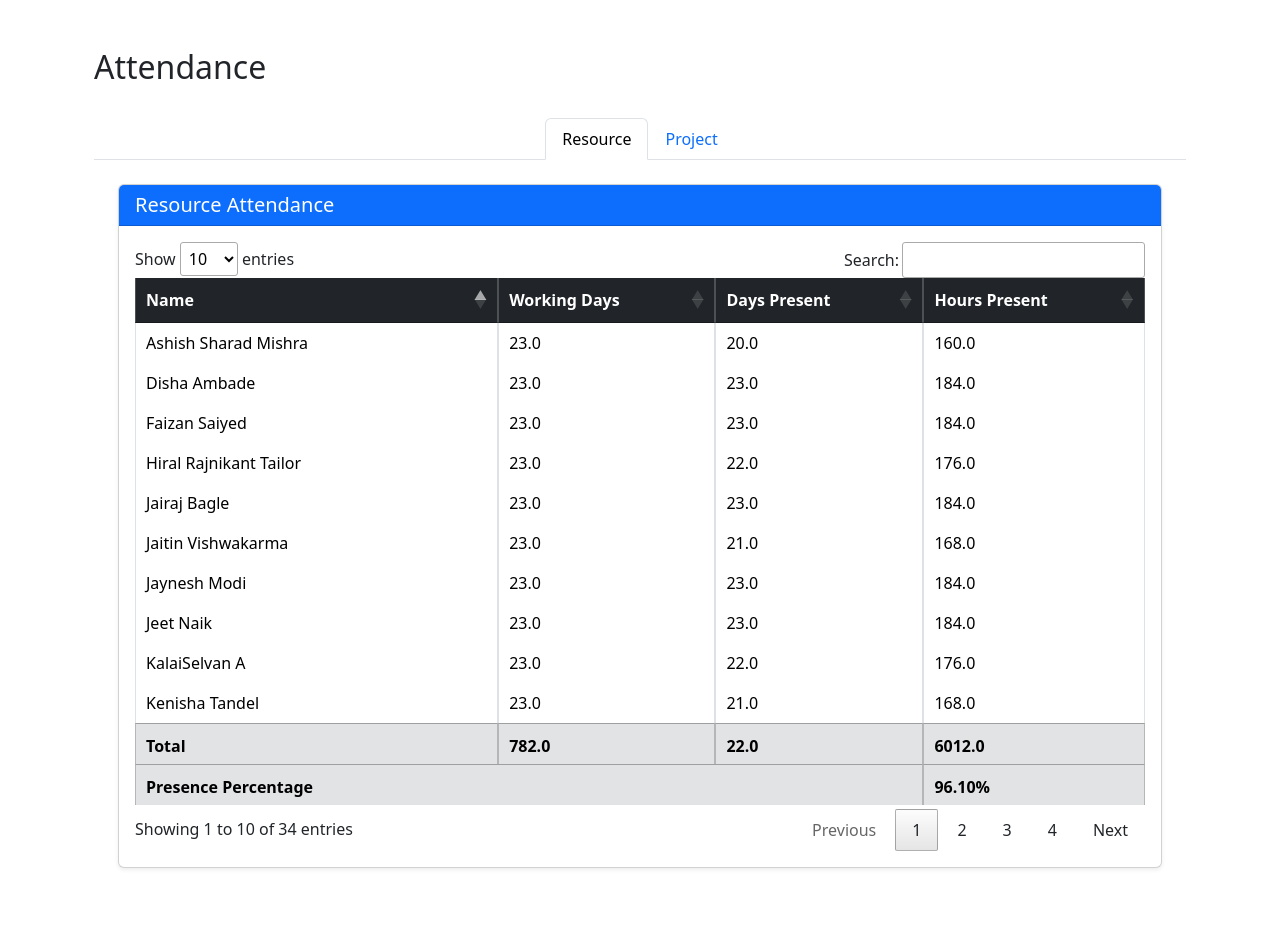
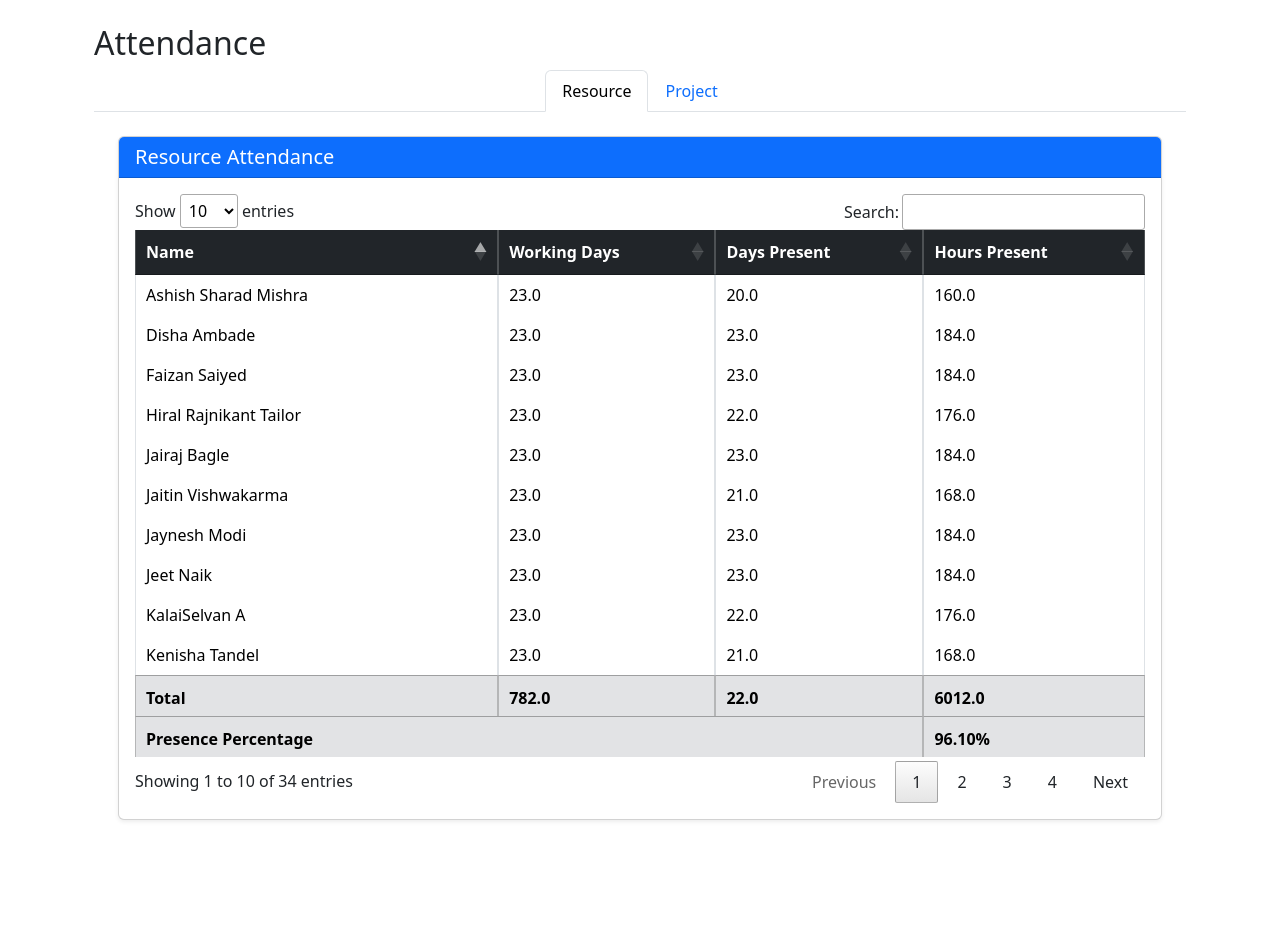
Before and after one commit to vrutika15/django-final-project, a Django app: page /projects/attendance/ in a window 1280 px wide. Shown: the part 56-996 px from the top of the page. After the commit the page ends 877 px from the top, so only its background shows below. Run offline with Django 5.2, Linux system fonts and the light colour scheme; data comes from the database, SQL or seed files in the repository; both versions use the stored data as it was after the commit; some libraries are stand-ins or nearby versions.

```diff
--- a/interns/templates/technologies/technology_list.html
+++ b/interns/templates/technologies/technology_list.html
@@ -2,7 +2,7 @@
 
 {% block content %}
 <div class="container mt-4">
-    <h2 class="text-dark mb-4">Technologies</h2>
+    <h2 class="text-dark ">Technologies</h2>
 
     <div class="card shadow-sm border-0">
         <div class="card-body">
--- a/projects/templates/projects/project_list.html
+++ b/projects/templates/projects/project_list.html
@@ -1,7 +1,7 @@
 {% extends 'base.html' %}
 {% block title %}Projects{% endblock %}
 {% block content %}
-<div class="container mt-5">
+<div class="container mt-4">
   <h2 class="mb-4">Projects</h2>
 
   <div class="d-flex justify-content-between align-items-center mb-3">
--- a/projects/templates/projects/tree_structure.html
+++ b/projects/templates/projects/tree_structure.html
@@ -526,7 +526,8 @@
 
 {% block content %}
 <div class="tree-container">
-    <ul class="nav nav-tabs" id="tabSelector" role="tablist">
+    <h2 class="mb-2">Tree Structure</h2>
+    <ul class="nav nav-tabs justify-content-center" id="tabSelector" role="tablist">
         <li class="nav-item">
             <a class="nav-link active" id="resources-tab" data-toggle="tab" href="#resources" role="tab"
                 aria-controls="resources" aria-selected="true">Resources</a>
--- a/templates/attendance/attendance_home.html
+++ b/templates/attendance/attendance_home.html
@@ -25,8 +25,8 @@
   </head> -->
 
 <!--<body>-->
-<div class="container py-4">
-  <div class="row mb-4">
+<div class="container mt-4">
+  <div class="row ">
     <div class="col-12">
       <h2 class="mb-2">Attendance</h2>
      <!-- <p class="lead mb-0">Overview of Resource and Project Attendance</p> -->
```
Also changed, not shown: db.sqlite3.
